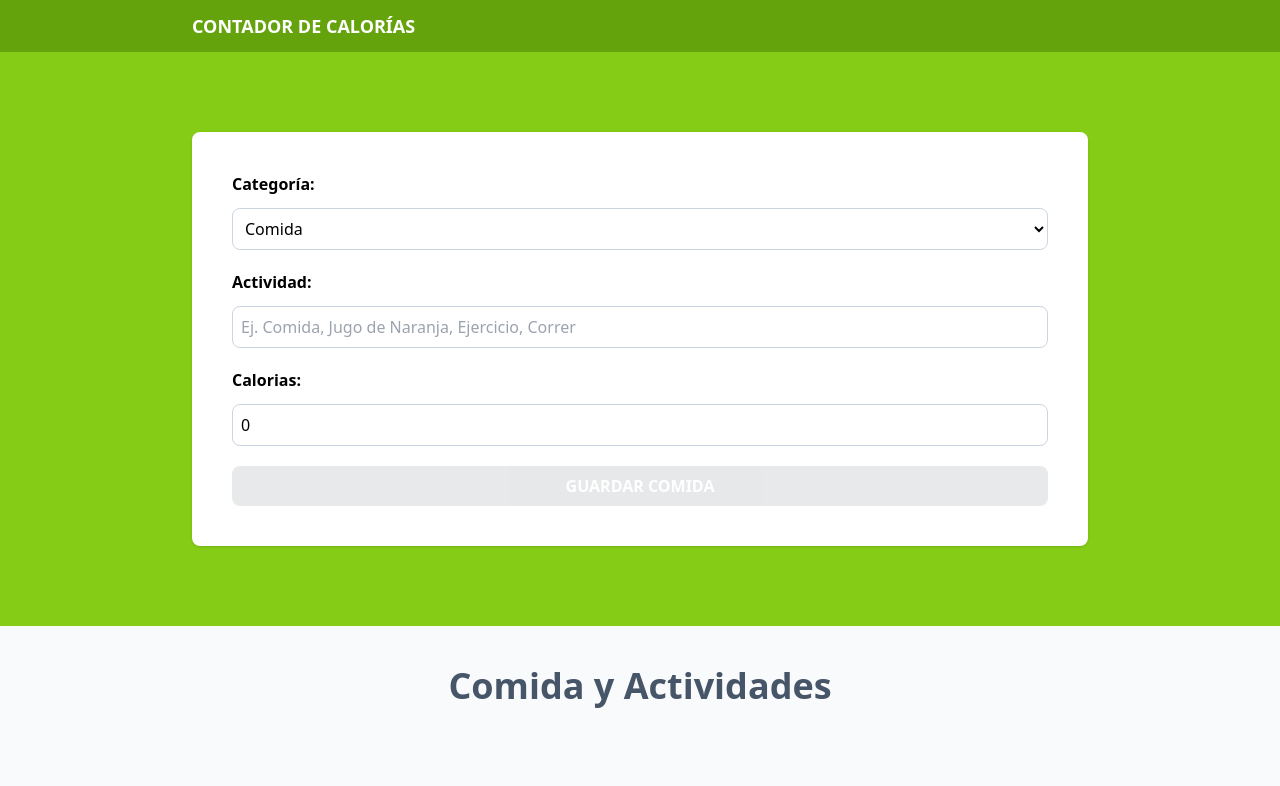
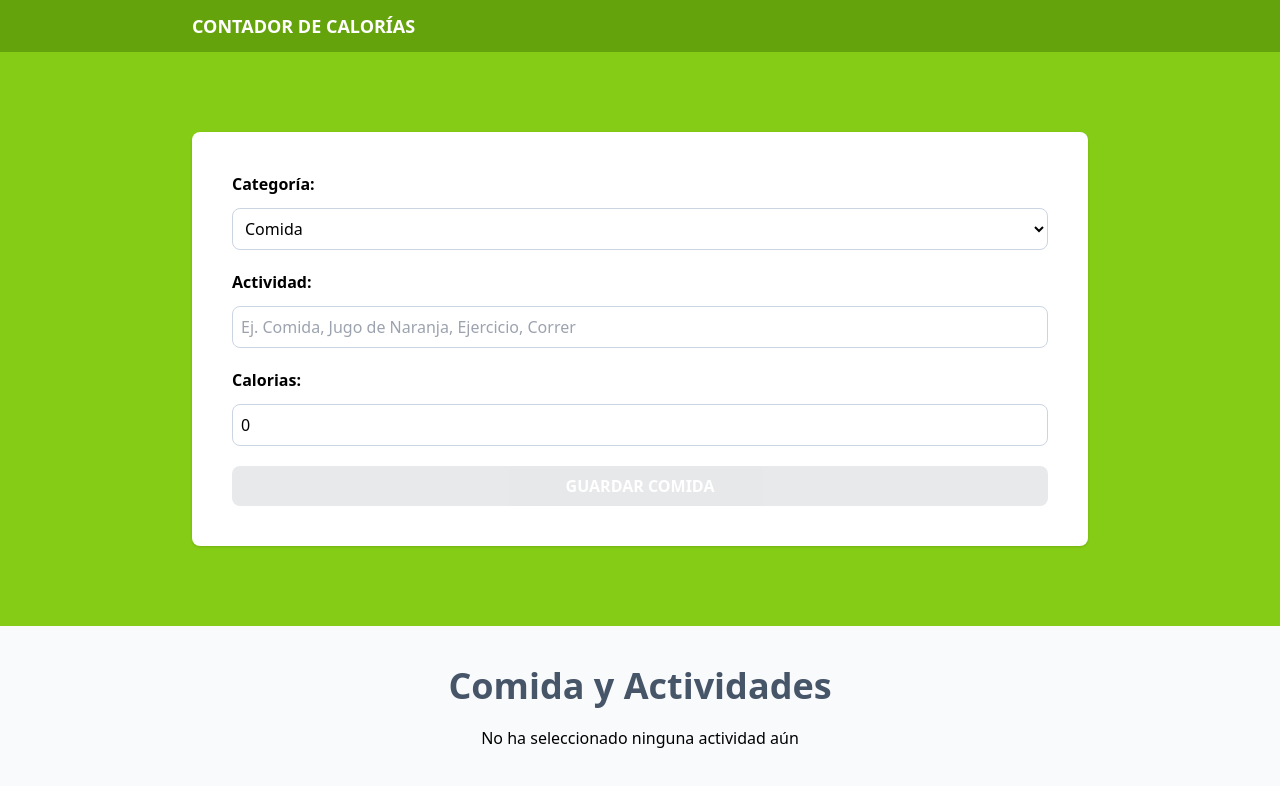
Before and after one commit to leonar2zb/calorie-tracker, a React (Vite) app: page / in a window 1280 px wide. Shown: the top 786 px of the page. Built offline with nearby package versions, Linux system fonts and the light colour scheme.

Commit message:
Mostrar texto indicando lista vacía

```diff
--- a/src/components/ActivityList.tsx
+++ b/src/components/ActivityList.tsx
@@ -15,7 +15,8 @@ export default function ActivityList({ activities, dispatch }: ActivityListProps
 
     return (<>
         <h2 className="text-4xl font-bold text-slate-600 text-center">Comida y Actividades</h2>
-        {activities.map(activity => (
+        {activities.length === 0 ? <p className="mt-5 text-center my-5">No ha seleccionado ninguna actividad aún</p> :
+            activities.map(activity => (
                 <div key={activity.id} className="px-5 py-10 bg-white mt-5 flex justify-between">
                     <div className="space-y-2 relative">
                         <p className={`absolute -top-8 -left-8 px-10 py-2 text-white uppercase font-bold
```
Lines whose indentation alone changed are shown as unchanged.
